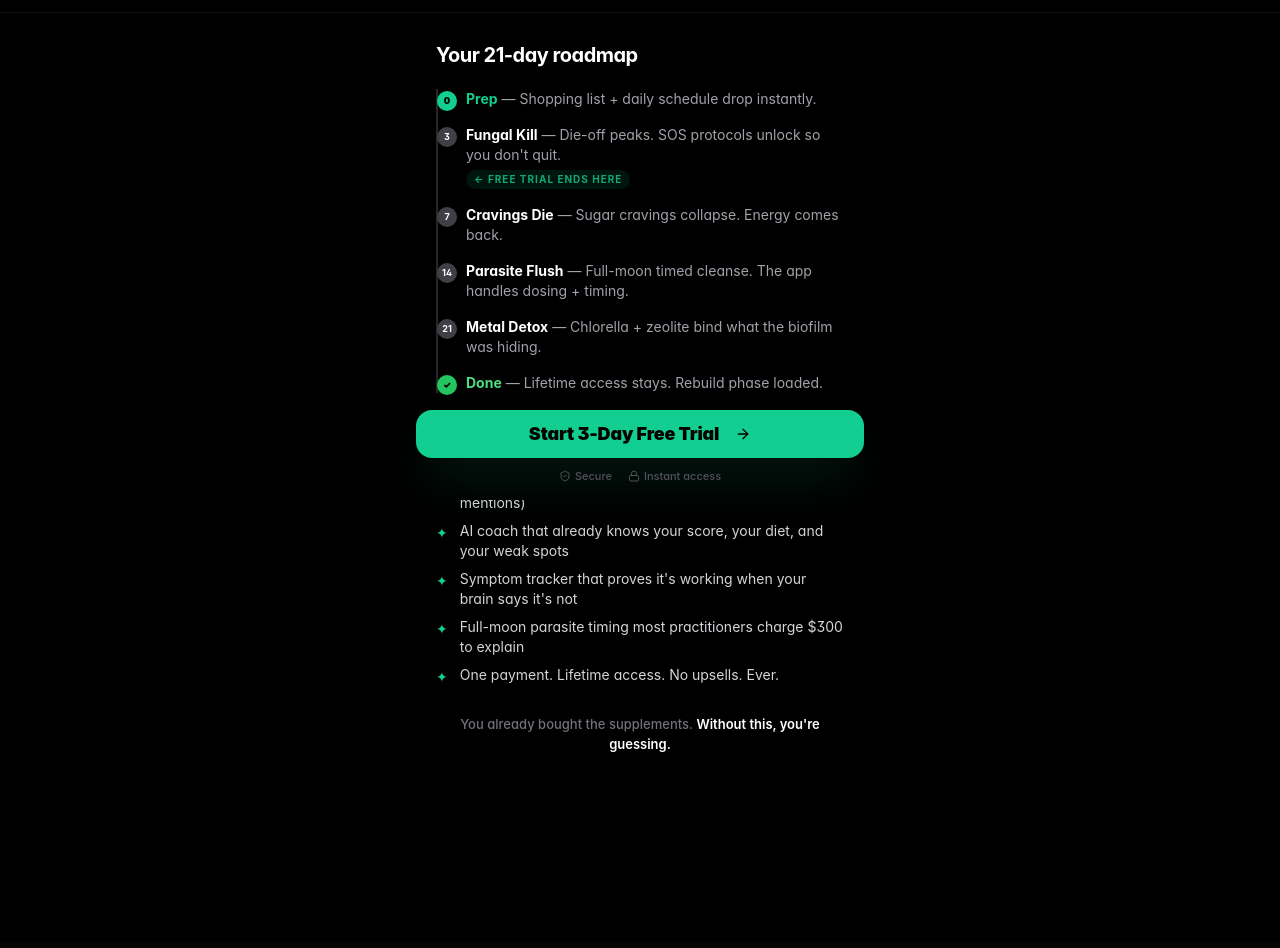
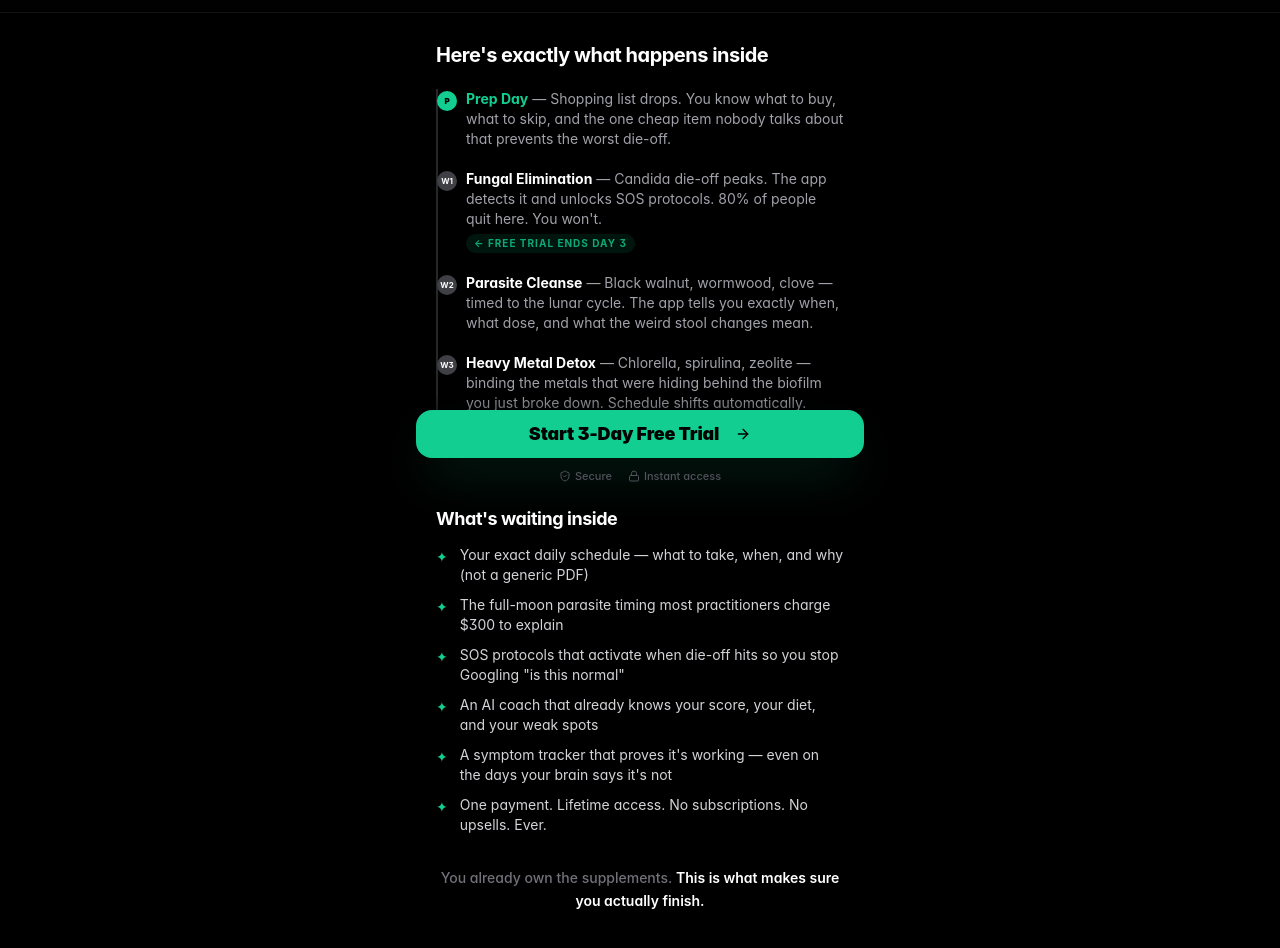
Before and after one commit to zackirvinicloud-design/theaurareset, a React (Vite) app: page /payment-required in a window 1280 px wide. Shown: the part 300-1248 px from the top of the page. Built offline with nearby package versions, Linux system fonts and the light colour scheme; no server answers.

Commit message:
copy: Week 1/2/3 timeline, sassier concise bullets, tighter closer

```diff
--- a/src/pages/PaymentRequired.tsx
+++ b/src/pages/PaymentRequired.tsx
@@ -188,50 +188,52 @@ const PaymentRequired = () => {
         <motion.div initial={{ opacity: 0, y: 12 }} animate={{ opacity: 1, y: 0 }} transition={{ duration: 0.4 }}>
 
           {/* ── Timeline ── */}
-          <h2 className="text-xl font-bold tracking-tight mb-5">Your 21-day roadmap</h2>
+          <h2 className="text-xl font-bold tracking-tight mb-5">Here's exactly what happens inside</h2>
 
-          <div className="relative pl-7 border-l-2 border-zinc-800 space-y-4 mb-8">
+          <div className="relative pl-7 border-l-2 border-zinc-800 space-y-5 mb-8">
+            {/* Prep */}
             <div className="relative">
-              <div className="absolute -left-[calc(1.75rem+1px)] top-0.5 h-5 w-5 rounded-full bg-primary flex items-center justify-center"><span className="text-[9px] font-black text-black">0</span></div>
-              <p className="text-sm"><span className="text-primary font-bold">Prep</span> <span className="text-zinc-400">— Shopping list + daily schedule drop instantly.</span></p>
+              <div className="absolute -left-[calc(1.75rem+1px)] top-0.5 h-5 w-5 rounded-full bg-primary flex items-center justify-center"><span className="text-[8px] font-black text-black">P</span></div>
+              <p className="text-sm"><span className="text-primary font-bold">Prep Day</span> <span className="text-zinc-400">— Shopping list drops. You know what to buy, what to skip, and the one cheap item nobody talks about that prevents the worst die-off.</span></p>
             </div>
+            {/* Week 1 — Fungal */}
             <div className="relative">
-              <div className="absolute -left-[calc(1.75rem+1px)] top-0.5 h-5 w-5 rounded-full bg-zinc-700 flex items-center justify-center"><span className="text-[9px] font-bold text-white">3</span></div>
-              <p className="text-sm"><span className="text-white font-bold">Fungal Kill</span> <span className="text-zinc-400">— Die-off peaks. SOS protocols unlock so you don't quit.</span></p>
-              <span className="inline-block mt-1 text-[10px] font-bold tracking-widest uppercase text-primary/80 bg-primary/10 px-2 py-0.5 rounded-full">← Free trial ends here</span>
+              <div className="absolute -left-[calc(1.75rem+1px)] top-0.5 h-5 w-5 rounded-full bg-zinc-700 flex items-center justify-center"><span className="text-[8px] font-bold text-white">W1</span></div>
+              <p className="text-sm"><span className="text-white font-bold">Fungal Elimination</span> <span className="text-zinc-400">— Candida die-off peaks. The app detects it and unlocks SOS protocols. 80% of people quit here. You won't.</span></p>
+              <span className="inline-block mt-1 text-[10px] font-bold tracking-widest uppercase text-primary/80 bg-primary/10 px-2 py-0.5 rounded-full">← Free trial ends Day 3</span>
             </div>
+            {/* Week 2 — Parasite */}
             <div className="relative">
-              <div className="absolute -left-[calc(1.75rem+1px)] top-0.5 h-5 w-5 rounded-full bg-zinc-700 flex items-center justify-center"><span className="text-[9px] font-bold text-white">7</span></div>
-              <p className="text-sm"><span className="text-white font-bold">Cravings Die</span> <span className="text-zinc-400">— Sugar cravings collapse. Energy comes back.</span></p>
+              <div className="absolute -left-[calc(1.75rem+1px)] top-0.5 h-5 w-5 rounded-full bg-zinc-700 flex items-center justify-center"><span className="text-[8px] font-bold text-white">W2</span></div>
+              <p className="text-sm"><span className="text-white font-bold">Parasite Cleanse</span> <span className="text-zinc-400">— Black walnut, wormwood, clove — timed to the lunar cycle. The app tells you exactly when, what dose, and what the weird stool changes mean.</span></p>
             </div>
+            {/* Week 3 — Heavy Metal */}
             <div className="relative">
-              <div className="absolute -left-[calc(1.75rem+1px)] top-0.5 h-5 w-5 rounded-full bg-zinc-700 flex items-center justify-center"><span className="text-[9px] font-bold text-white">14</span></div>
-              <p className="text-sm"><span className="text-white font-bold">Parasite Flush</span> <span className="text-zinc-400">— Full-moon timed cleanse. The app handles dosing + timing.</span></p>
+              <div className="absolute -left-[calc(1.75rem+1px)] top-0.5 h-5 w-5 rounded-full bg-zinc-700 flex items-center justify-center"><span className="text-[8px] font-bold text-white">W3</span></div>
+              <p className="text-sm"><span className="text-white font-bold">Heavy Metal Detox</span> <span className="text-zinc-400">— Chlorella, spirulina, zeolite — binding the metals that were hiding behind the biofilm you just broke down. Schedule shifts automatically.</span></p>
             </div>
-            <div className="relative">
-              <div className="absolute -left-[calc(1.75rem+1px)] top-0.5 h-5 w-5 rounded-full bg-zinc-700 flex items-center justify-center"><span className="text-[9px] font-bold text-white">21</span></div>
-              <p className="text-sm"><span className="text-white font-bold">Metal Detox</span> <span className="text-zinc-400">— Chlorella + zeolite bind what the biofilm was hiding.</span></p>
-            </div>
+            {/* Complete */}
             <div className="relative">
               <div className="absolute -left-[calc(1.75rem+1px)] top-0.5 h-5 w-5 rounded-full bg-green-500 flex items-center justify-center"><span className="text-[9px] font-black text-black">✓</span></div>
-              <p className="text-sm"><span className="text-green-400 font-bold">Done</span> <span className="text-zinc-400">— Lifetime access stays. Rebuild phase loaded.</span></p>
+              <p className="text-sm"><span className="text-green-400 font-bold">Done</span> <span className="text-zinc-400">— Rebuild instructions loaded. Lifetime access stays. Yours forever.</span></p>
             </div>
           </div>
 
-          {/* ── Bullets ── */}
-          <div className="space-y-2 mb-7">
-            <div className="flex items-start gap-3 text-sm"><span className="text-primary mt-0.5">✦</span><span className="text-zinc-300">Tells you exactly what to take and when — every single day</span></div>
-            <div className="flex items-start gap-3 text-sm"><span className="text-primary mt-0.5">✦</span><span className="text-zinc-300">Shopping list before Day 1 (including the $8 item nobody mentions)</span></div>
-            <div className="flex items-start gap-3 text-sm"><span className="text-primary mt-0.5">✦</span><span className="text-zinc-300">AI coach that already knows your score, your diet, and your weak spots</span></div>
-            <div className="flex items-start gap-3 text-sm"><span className="text-primary mt-0.5">✦</span><span className="text-zinc-300">Symptom tracker that proves it's working when your brain says it's not</span></div>
-            <div className="flex items-start gap-3 text-sm"><span className="text-primary mt-0.5">✦</span><span className="text-zinc-300">Full-moon parasite timing most practitioners charge $300 to explain</span></div>
-            <div className="flex items-start gap-3 text-sm"><span className="text-primary mt-0.5">✦</span><span className="text-zinc-300">One payment. Lifetime access. No upsells. Ever.</span></div>
+          {/* ── Fascination Bullets ── */}
+          <div className="space-y-2.5 mb-8">
+            <h3 className="text-lg font-bold tracking-tight mb-3">What's waiting inside</h3>
+            <div className="flex items-start gap-3 text-sm"><span className="text-primary mt-0.5">✦</span><span className="text-zinc-300">Your exact daily schedule — what to take, when, and why (not a generic PDF)</span></div>
+            <div className="flex items-start gap-3 text-sm"><span className="text-primary mt-0.5">✦</span><span className="text-zinc-300">The full-moon parasite timing most practitioners charge $300 to explain</span></div>
+            <div className="flex items-start gap-3 text-sm"><span className="text-primary mt-0.5">✦</span><span className="text-zinc-300">SOS protocols that activate when die-off hits so you stop Googling "is this normal"</span></div>
+            <div className="flex items-start gap-3 text-sm"><span className="text-primary mt-0.5">✦</span><span className="text-zinc-300">An AI coach that already knows your score, your diet, and your weak spots</span></div>
+            <div className="flex items-start gap-3 text-sm"><span className="text-primary mt-0.5">✦</span><span className="text-zinc-300">A symptom tracker that proves it's working — even on the days your brain says it's not</span></div>
+            <div className="flex items-start gap-3 text-sm"><span className="text-primary mt-0.5">✦</span><span className="text-zinc-300">One payment. Lifetime access. No subscriptions. No upsells. Ever.</span></div>
           </div>
 
-          {/* ── Closer ── */}
-          <p className="text-center text-[13px] text-zinc-500 font-medium mb-4">
-            You already bought the supplements.&nbsp;
-            <span className="text-white font-semibold">Without this, you're guessing.</span>
+          {/* ── Killer Final Line ── */}
+          <p className="text-center text-sm text-zinc-500 font-medium mb-4 leading-relaxed">
+            You already own the supplements.&nbsp;
+            <span className="text-white font-semibold">This is what makes sure you actually finish.</span>
           </p>
 
           {userId && (
```
